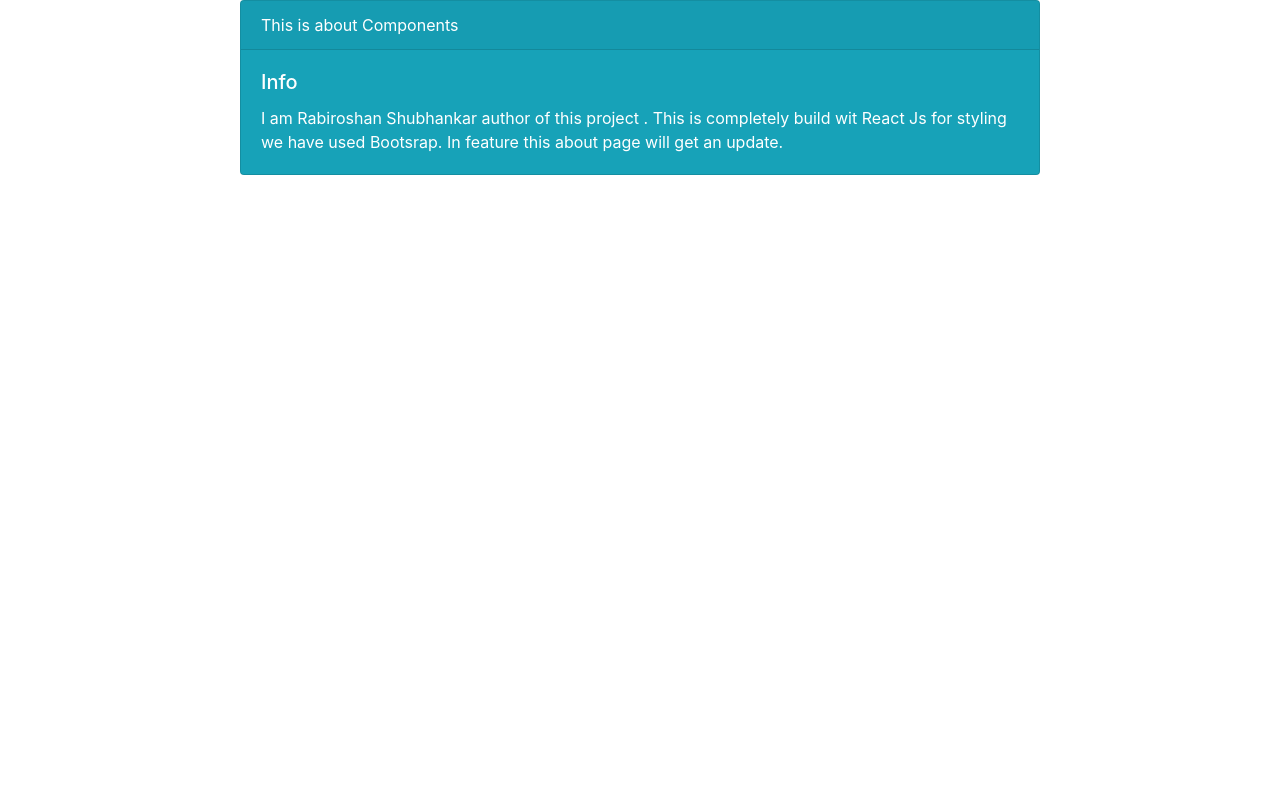
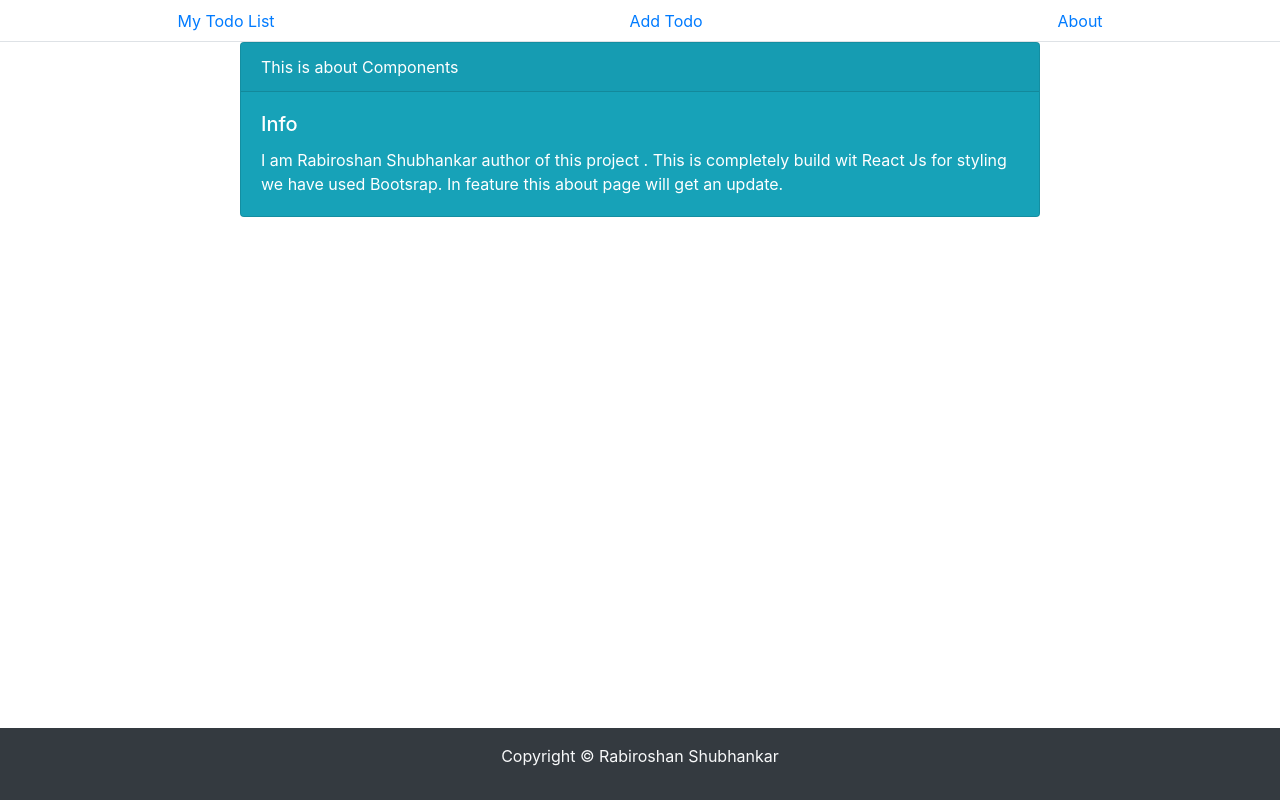
Before and after one commit to rshubhankar11/ReactJs-TodoList, a React (Create React App) app: page /about in a window 1280 px wide. Built offline with nearby package versions, Linux system fonts and the light colour scheme.

Commit message:
added feew changes

```diff
--- a/src/App.js
+++ b/src/App.js
@@ -44,21 +44,20 @@ function App() {
   return (
     <div>
       <Router>
+        <Header />
         <Routes>
-          <Route exact path="/" element={<Header />} />
           <Route
             exact
             path="/addTodo"
             element={<AddTodo addTodo={addTodo} />}
           ></Route>
           <Route
-            exact
-            path="/todos"
+            path="/"
             element={<Todos todos={todos} onDelete={onDelete} />}
           ></Route>
           <Route exact path="/about" element={<About />}></Route>
-          <Route exact path="/" element={<Footer />} />
         </Routes>
+        <Footer />
       </Router>
     </div>
   );
--- a/src/Components/Header.js
+++ b/src/Components/Header.js
@@ -6,19 +6,19 @@ import { Link } from "react-router-dom";
 export default function Header(props) {
   return (
     <div>
-      <Nav fill variant='tabs' defaultActiveKey='/home'>
+      <Nav fill variant="tabs" defaultActiveKey="/home">
         <Nav.Item>
-          <Nav.Link as={Link} to='/todos'>
+          <Nav.Link as={Link} to="/">
             My Todo List
           </Nav.Link>
         </Nav.Item>
         <Nav.Item>
-          <Nav.Link as={Link} to='/addTodo'>
+          <Nav.Link as={Link} to="/addTodo">
             Add Todo
           </Nav.Link>
         </Nav.Item>
         <Nav.Item>
-          <Nav.Link as={Link} to='/about'>
+          <Nav.Link as={Link} to="/about">
             About
           </Nav.Link>
         </Nav.Item>
```
